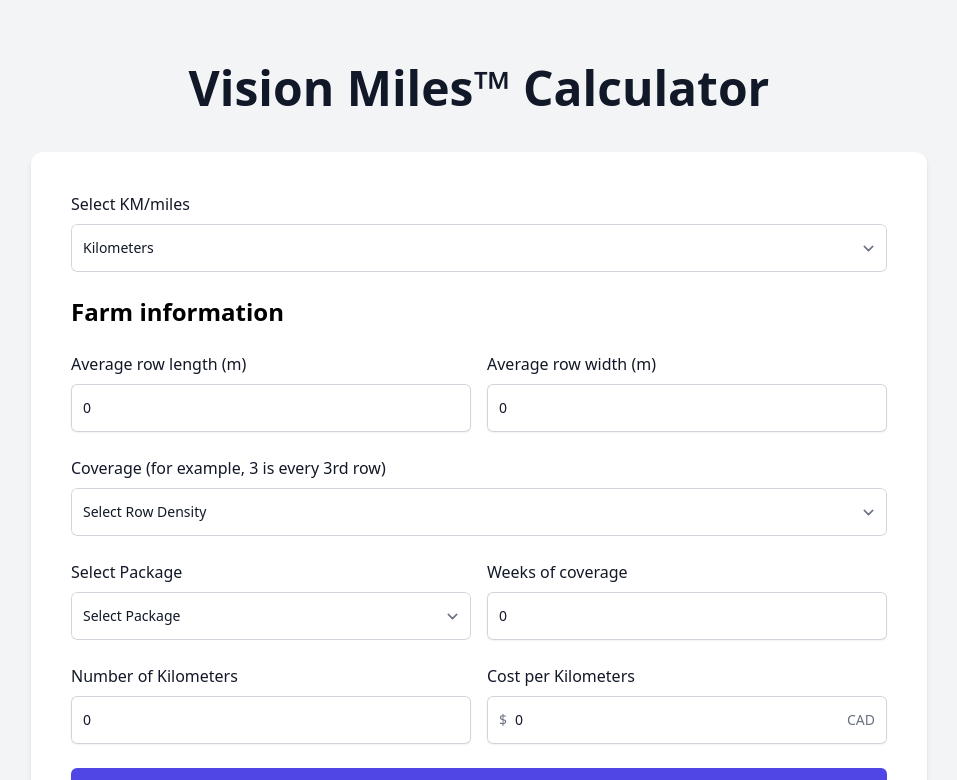
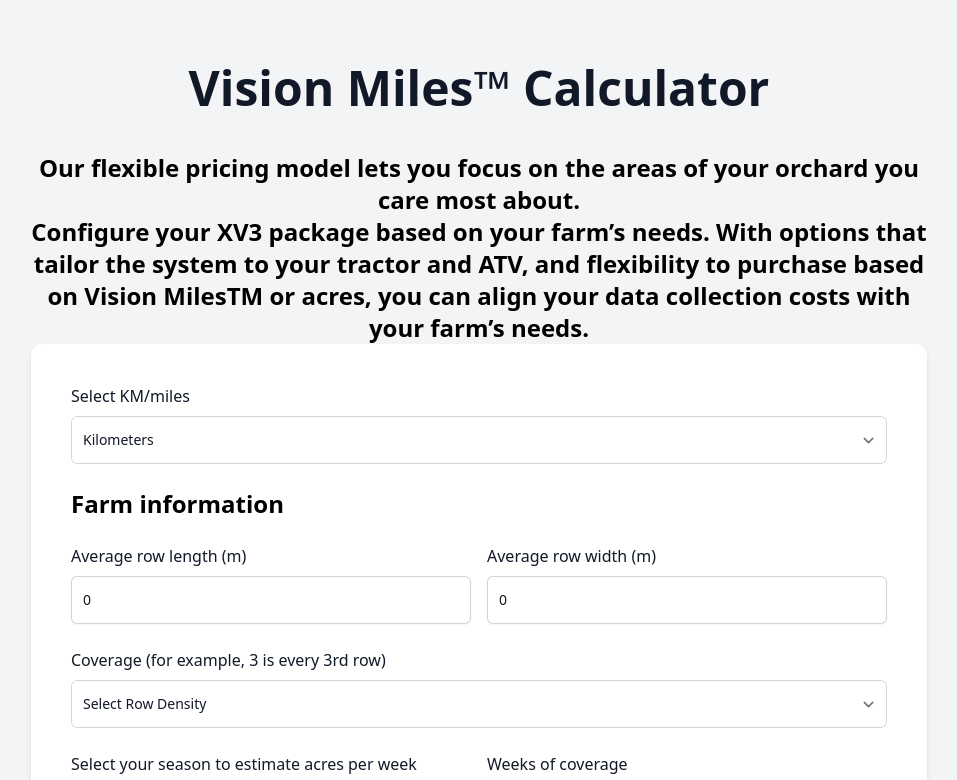
Before and after one commit to almostcreativestudio/visionmiles, a Next.js app: page / in a window 1280 px wide. Shown: the top 780 px of the page, without its empty margins (161-1118 px from the left). Built offline with nearby package versions, Linux system fonts and the light colour scheme.

Commit message:
Update page.jsx

```diff
--- a/src/app/page.jsx
+++ b/src/app/page.jsx
@@ -216,6 +216,8 @@
           <h1 className="text-5xl text-center text-gray-900 font-semibold pb-10">
             Vision Miles™ Calculator
           </h1>
+          <h2 className="text-2xl text-center font-semibold">Our flexible pricing model lets you focus on the areas of your orchard you care most about.</h2>
+          <h2 className="text-2xl text-center font-semibold">Configure your XV3 package based on your farm’s needs. With options that tailor the system to your tractor and ATV, and flexibility to purchase based on Vision MilesTM or acres, you can align your data collection costs with your farm’s needs.</h2>
           <form onSubmit={handleSubmit}>
             <div className="bg-white p-10 rounded-xl shadow-mdb grid grid-cols-1 gap-6 shadow-md">
               <div>
@@ -301,7 +303,7 @@
               <div className="grid grid-cols-1 md:grid-cols-2 gap-4">
                 <div>
                   <label className="block font-medium leading-6 text-gray-900">
-                    Select Package
+                    Select your season to estimate acres per week scanned to determine pricing
                   </label>
                   <select
                     value={packageName}
@@ -310,11 +312,9 @@
                     id="location"
                     className="mt-2 block w-full rounded-md border-0 py-3 px-3 text-gray-900 ring-1 ring-inset ring-gray-300 focus:ring-2 focus:ring-indigo-600 sm:text-sm sm:leading-6"
                   >
-                    <option>Select Package</option>
-                    <option value="startter">Starter</option>
-                    <option value="v360">Vivid 360</option>
-                    <option value="vyplus">Vivid Yield Plus</option>
-                    <option value="vmanager">Vivid Manager</option>
+                    <option>Select Season</option>
+                    <option value="vmanager">Half Season - Vivid Manager</option>
+                    <option value="v360">Full Season - Vivid 360 Package</option>
                   </select>
                   {errors.packageType && (
                     <p className="text-red-500 text-sm">{errors.packageType}</p>
```
